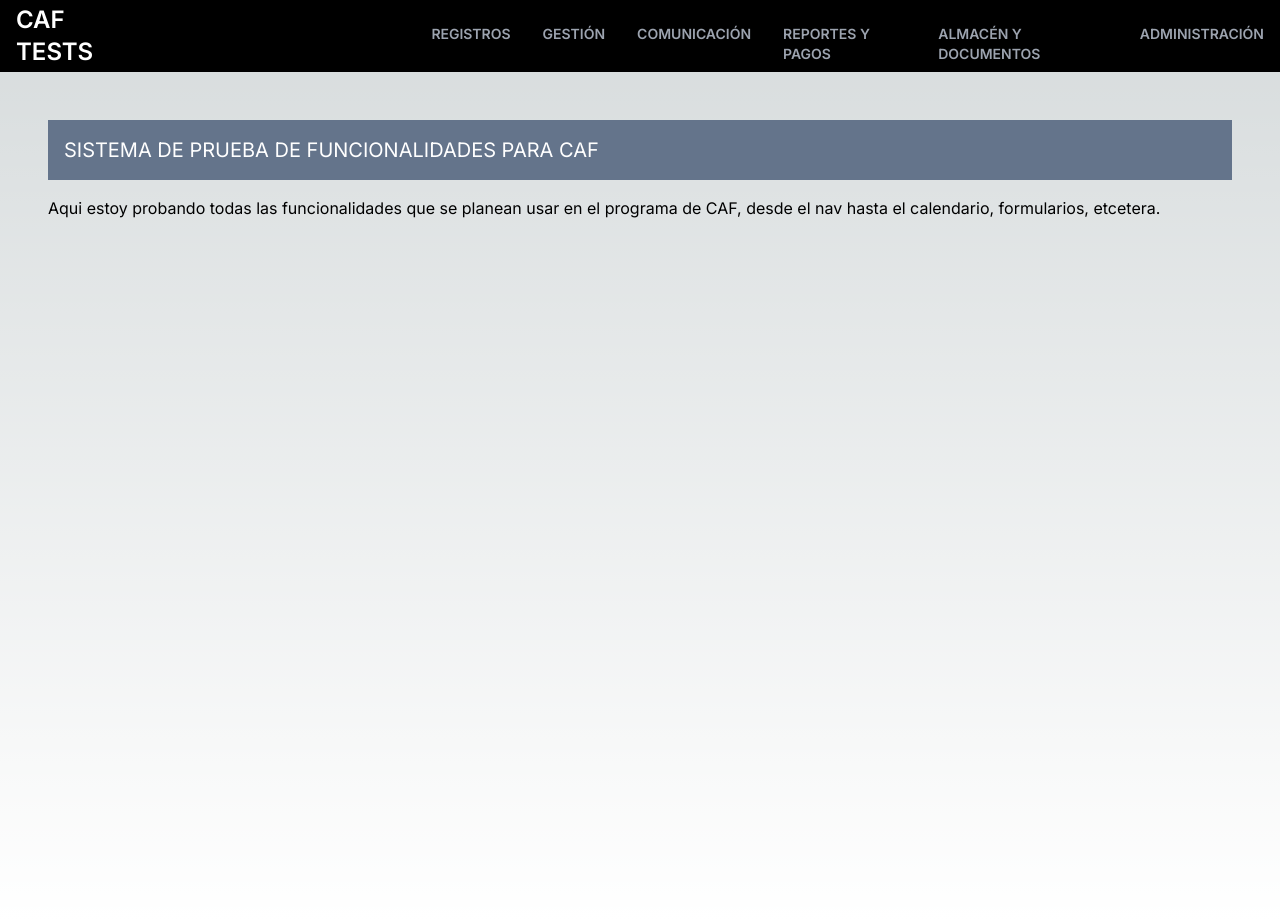
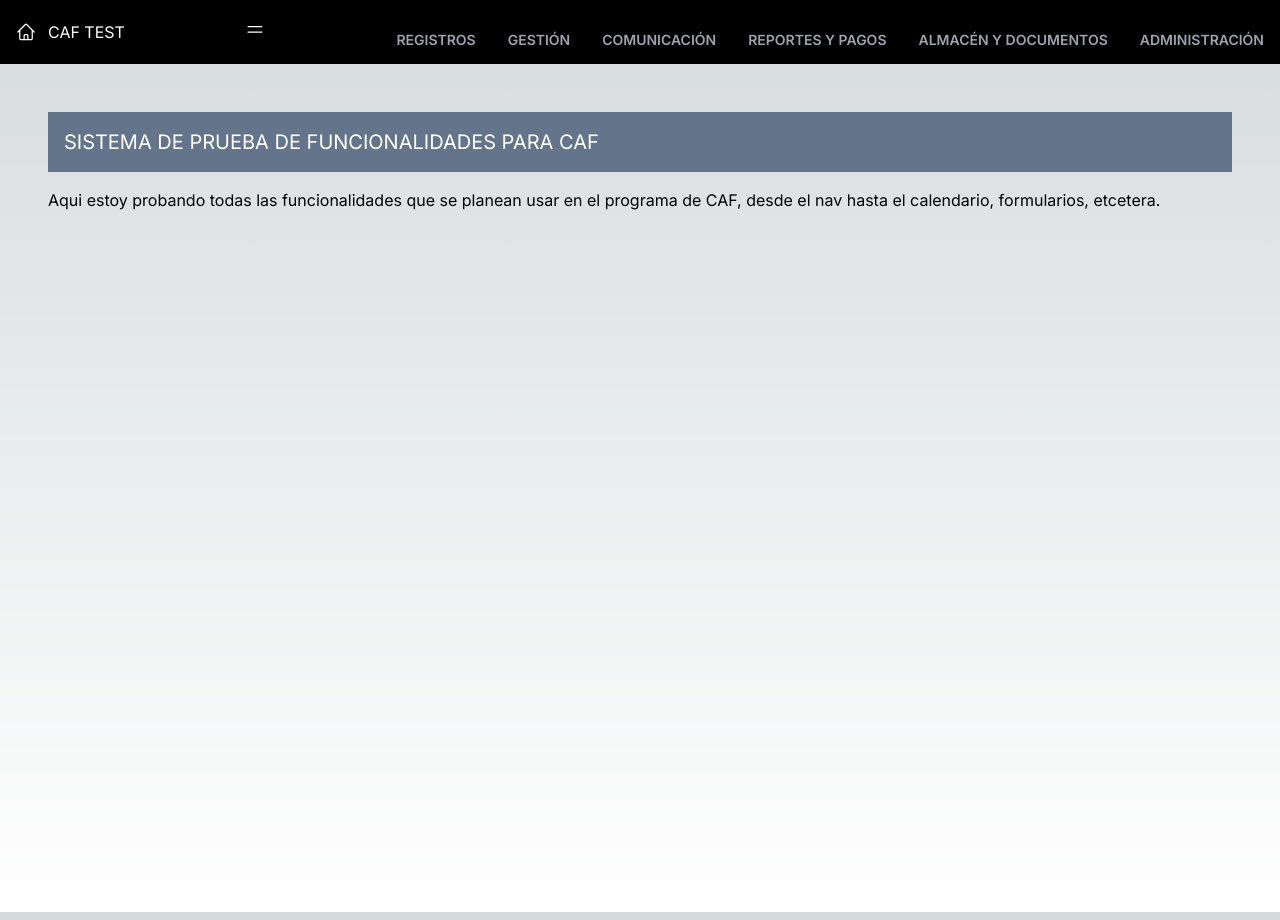
Before and after one commit to ErmacUwU/caftesting, a Next.js app: page / in a window 1280 px wide. Built offline with nearby package versions, Linux system fonts and the light colour scheme; sample sign-in values are in the browser's storage.

Commit message:
sidebar ajustable en todos los dispositivos

```diff
--- a/app/sidebar/sidebar.jsx
+++ b/app/sidebar/sidebar.jsx
@@ -16,9 +16,11 @@ import {
   UserGroupIcon,
   Cog6ToothIcon,
   DocumentIcon,
+  Bars2Icon
+
 } from "@heroicons/react/24/outline";
 import { User } from "lucide-react";
-import { useAuth } from "../context/AuthContext.js"; // Importa el contexto de autenticación.
+import { useAuth } from "../context/AuthContext.js";
 
 const Sidebar = () => {
   const { isAuthenticated, logout } = useAuth();
@@ -30,19 +32,27 @@ const Sidebar = () => {
   const [openAlmacenDocumentos, setOpenAlmacenDocumentos] = useState(false);
   const [openAdministracion, setOpenAdministracion] = useState(false);
 
+  const [isMenuOpen, setIsMenuOpen] = useState(false);
+
   return (
-    <div className="sticky top-0 left-0 container mx-auto flex bg-black justify-between items-center">
-      <div className="flex flex-row text-white h-16 items-center px-4">
-        <div className="text-2xl font-semibold">CAF TESTS</div>
+    <div className="sticky top-0 container mx-auto flex justify-between items-center bg-black">
+      <div className="flex flex-row text-white h-16 items-center">
+
+        <Link href="/" className="mx-4 my-2 hover:bg-gray-700       rounded flex items-center">
+            <HomeIcon className="h-5 w-5 mr-3" />
+              CAF TEST
+            </Link>
       </div>
-      <nav className="flex">
-        <ul className="flex flex-row">
-          <li>
-            <Link href="/" className="px-4 py-2 hover:bg-gray-700 rounded flex items-center">
-              <HomeIcon className="h-5 w-5 mr-3" />
-              Inicio
-            </Link>
-          </li>
+
+      <div className="">
+        <button onClick={() => setIsMenuOpen(!isMenuOpen)} className="text-white">
+
+          <Bars2Icon className="h-5 w-5 mr-3">Menu</Bars2Icon>
+        </button>
+      </div>
+
+      <nav className={`flex ${isMenuOpen ? 'block' : 'hidden'} md:block`}>
+        <ul className="flex flex-col md:flex-row">
 
           {!isAuthenticated && (
             <li>
@@ -55,19 +65,12 @@ const Sidebar = () => {
 
           {isAuthenticated && (
             <>
-              <li>
-                <button onClick={logout} className="px-4 py-2 hover:bg-gray-700 rounded flex items-center w-full text-left">
-                  <User className="h-5 w-5 mr-3" />
-                  Cerrar Sesión
-                </button>
-              </li>
-
               <div className="mt-4">
                 <button onClick={() => setOpenRegistros(!openRegistros)} className="px-4 py-2 hover:bg-gray-700 rounded flex items-center w-full text-left">
                   <h3 className="text-sm font-semibold text-gray-400 uppercase">Registros</h3>
                 </button>
                 {openRegistros && (
-                  <>
+                  <ul>
                     <li>
                       <Link href="/registropacientes" className="px-4 py-2 hover:bg-gray-700 rounded flex items-center">
                         <UserPlusIcon className="h-5 w-5 mr-3" />
@@ -80,7 +83,7 @@ const Sidebar = () => {
                         Registro Terapeutas
                       </Link>
                     </li>
-                  </>
+                  </ul>
                 )}
               </div>
 
@@ -89,7 +92,7 @@ const Sidebar = () => {
                   <h3 className="text-sm font-semibold text-gray-400 uppercase">Gestión</h3>
                 </button>
                 {openGestion && (
-                  <>
+                  <ul>
                     <li>
                       <Link href="/citas" className="px-4 py-2 hover:bg-gray-700 rounded flex items-center">
                         <CalendarDaysIcon className="h-5 w-5 mr-3" />
@@ -114,7 +117,7 @@ const Sidebar = () => {
                         Pacientes
                       </Link>
                     </li>
-                  </>
+                  </ul>
                 )}
               </div>
 
@@ -202,9 +205,18 @@ const Sidebar = () => {
                         Ajustes
                       </Link>
                     </li>
+
+                    <li>
+                <button onClick={logout} className="px-4 py-2 hover:bg-gray-700 rounded flex items-center w-full text-left">
+                  <User className="h-5 w-5 mr-3" />
+                  Cerrar Sesión
+                </button>
+              </li>
+
                   </>
                 )}
               </div>
+
             </>
           )}
         </ul>
```
